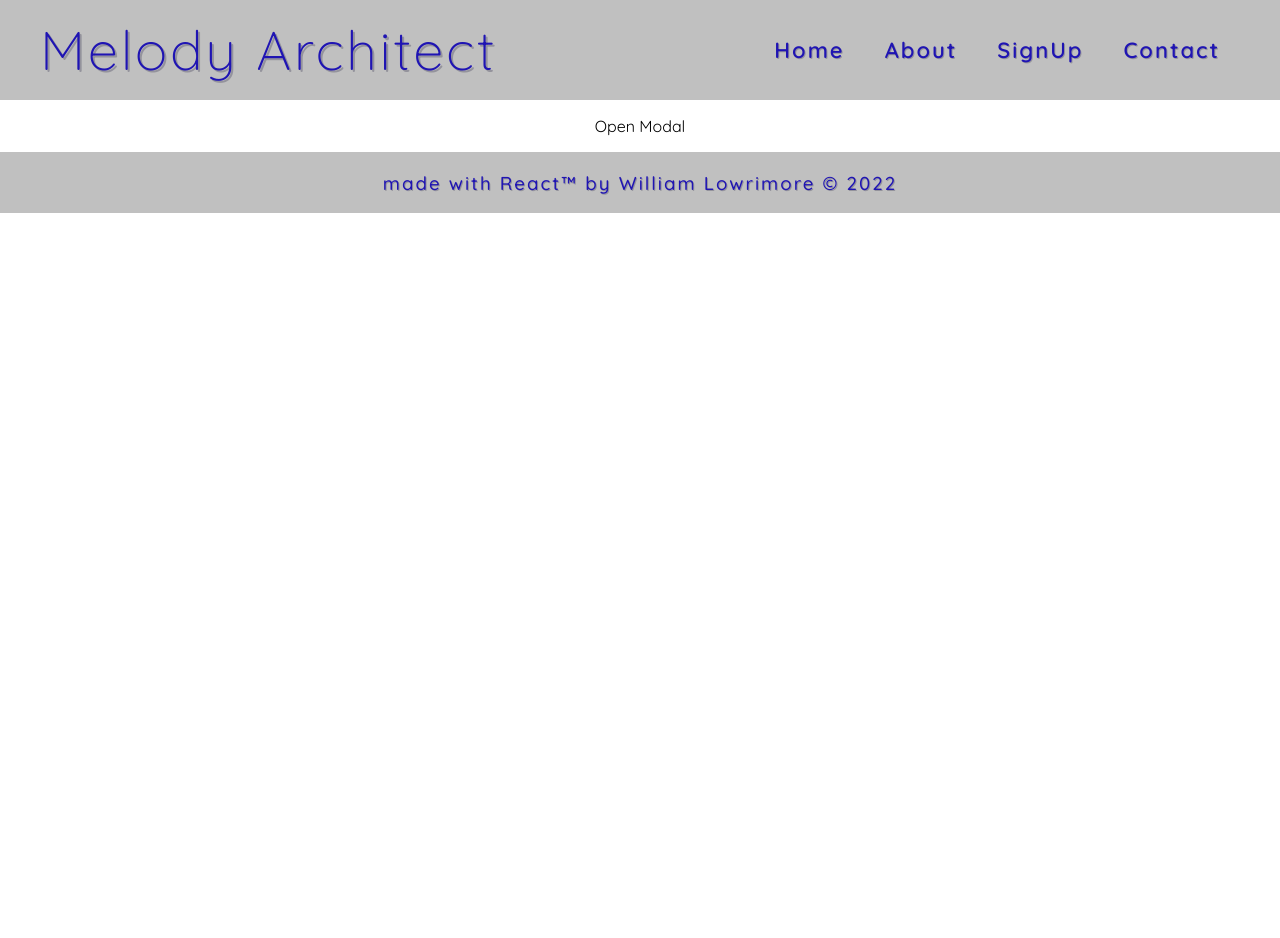
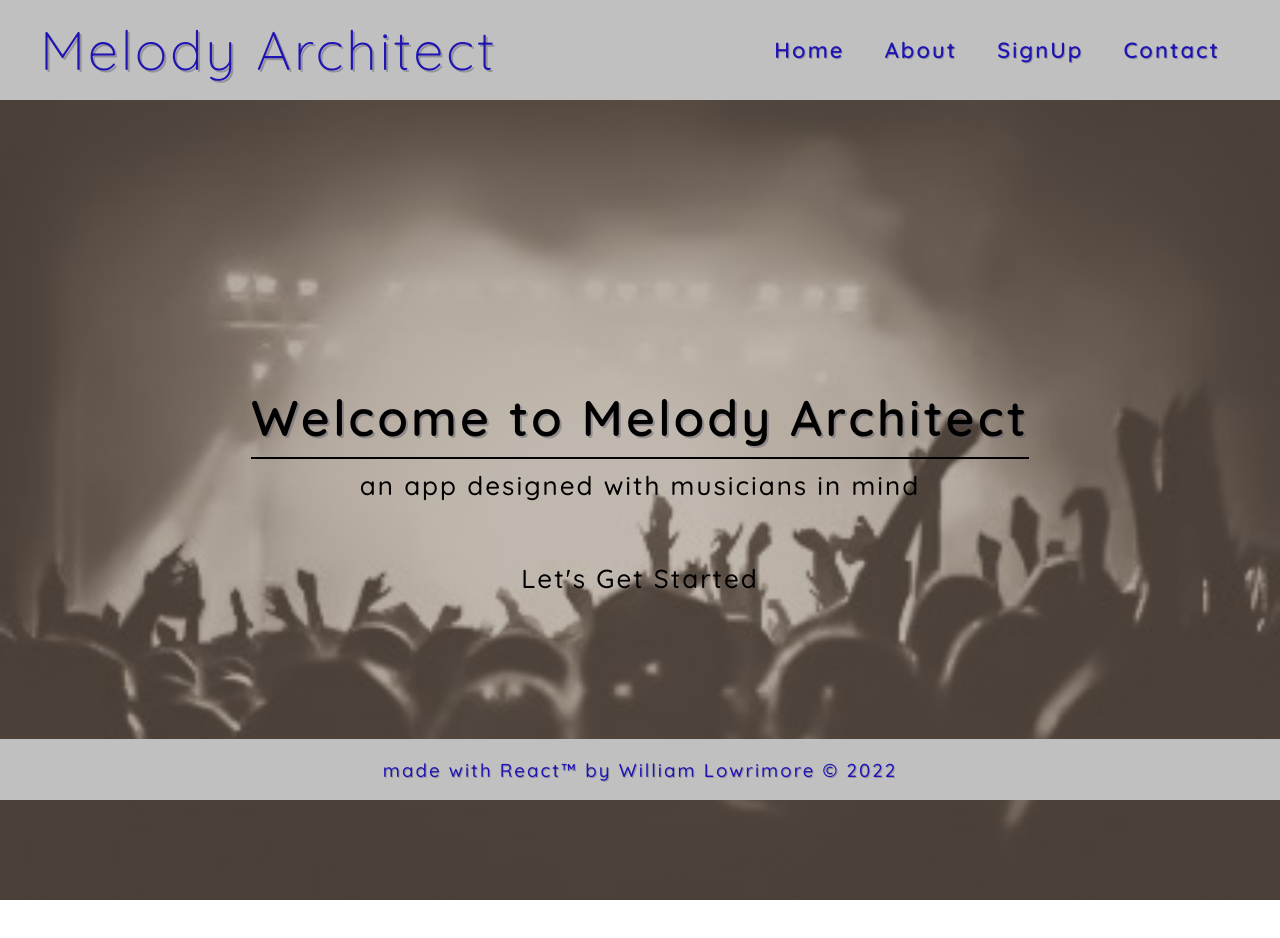
Before and after one commit to wlowrimore/smart-ma-0622-pro, a React (Create React App) app: page / in a window 1280 px wide. Shown: the top 938 px of the page. Before the commit the page ends 800 px from the top, so only its background shows below. Built offline with nearby package versions, Linux system fonts and the light colour scheme.

Commit message:
adds style back to Homepage

```diff
--- a/src/components/HomePage.js
+++ b/src/components/HomePage.js
@@ -10,24 +10,22 @@ class Homepage extends Component {
   };
   render() {
     return (
-    <div className="App">
-      <p onClick={this.selectModal}>Open Modal</p>
+      <div className="home-content" id="home">
+        <section className="home-info">
+          <h1>Welcome to Melody Architect</h1>
+          <p>an app designed with musicians in mind</p>
+          <p onClick={this.selectModal}>Let's Get Started</p>
           <Modal
             displayModal={this.state.modal}
             closeModal={this.selectModal}
           />
+        </section>
       </div>
-  )
+    );
   }
   // function HomePage(props) {
   //   return (
-//     <div className="home-content" id="home">
-//       <section className="home-info">
-//         <h1>Welcome to Melody Architect</h1>
-//         <p>an app designed with musicians in mind</p>
-
-
-
+  //
 
   //         <button
   //           id="start-btn"
```
Lines whose indentation alone changed are shown as unchanged.
